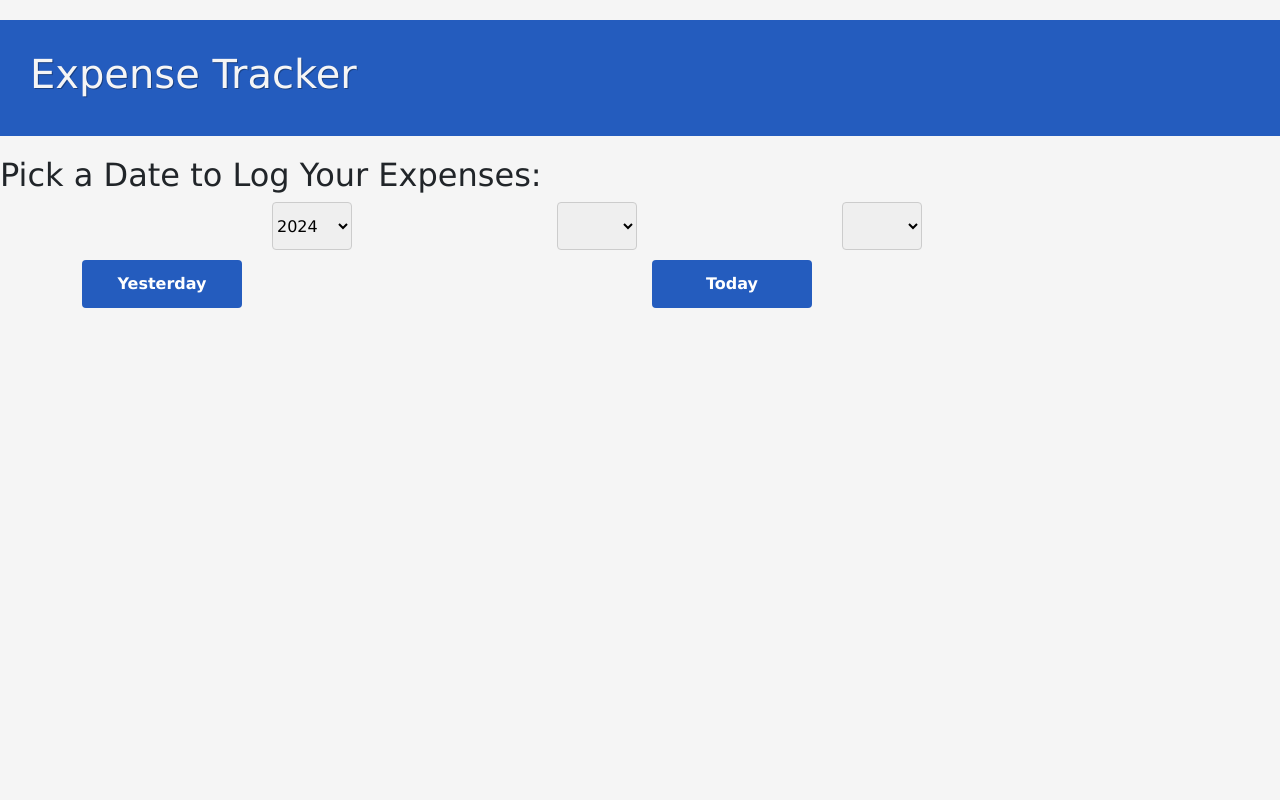
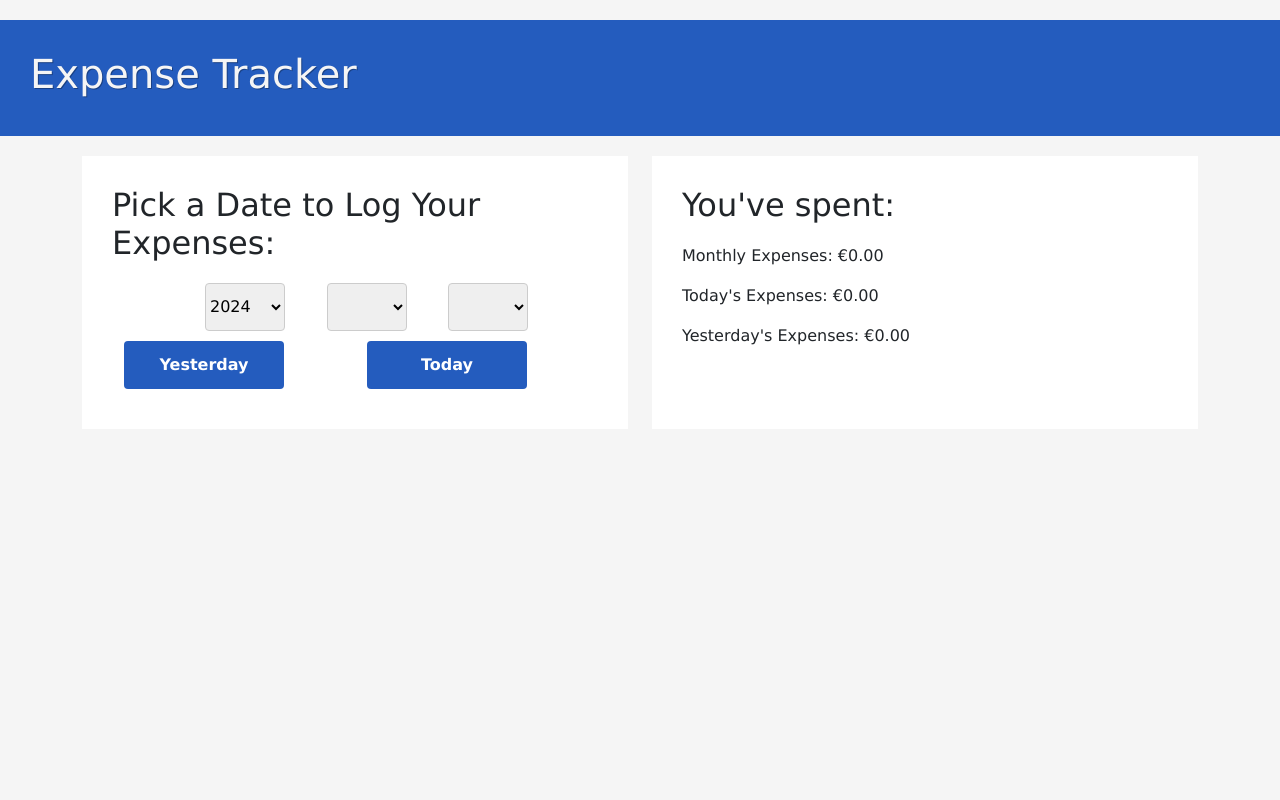
Before and after one commit to pazusyte/ppazus-WD.2.4.5, a Vue app: page / in a window 1280 px wide. Shown: the top 800 px of the page. Built offline with nearby package versions, Linux system fonts and the light colour scheme.

Commit message:
chore: updated DatePicker layout, added summary

```diff
--- a/src/views/HomeView.vue
+++ b/src/views/HomeView.vue
@@ -1,13 +1,66 @@
 <template>
-  <h2>Pick a Date to Log Your Expenses:</h2>
-  <main>
-    <DatePicker :selectedDate="selectedDate" />
-  </main>
+  <div class="container">
+    <div class="row">
+      <div class="col-md-6">
+        <section class="date-picker">
+          <h2>Pick a Date to Log Your Expenses:</h2>
+          <DatePicker :selectedDate="selectedDate" />
+        </section>
+      </div>
+      <div class="col-md-6">
+        <section class="expense-summary">
+          <h2>You've spent:</h2>
+          <p>
+            Monthly Expenses:
+            {{ monthlyExpenses.toLocaleString('en-US', { style: 'currency', currency: 'EUR' }) }}
+          </p>
+          <p>
+            Today's Expenses:
+            {{ todayExpenses.toLocaleString('en-US', { style: 'currency', currency: 'EUR' }) }}
+          </p>
+          <p>
+            Yesterday's Expenses:
+            {{ yesterdayExpenses.toLocaleString('en-US', { style: 'currency', currency: 'EUR' }) }}
+          </p>
+        </section>
+      </div>
+    </div>
+  </div>
 </template>
 
 <script setup lang="ts">
-import DatePicker from '../components/DatePicker.vue';
-import { ref } from 'vue';
+import DatePicker from '../components/DatePicker.vue'
+import {
+  calculateExpensesForMonth,
+  calculateExpensesForToday,
+  calculateExpensesForYesterday
+} from '@/components/expenses/expenseCalculations'
+import { ref } from 'vue'
 
-const selectedDate = ref(new Date().toISOString().slice(0, 10));
+const selectedDate = ref(new Date().toISOString().slice(0, 10))
+
+const currentDate = new Date()
+const currentMonth = currentDate.getMonth()
+const currentYear = currentDate.getFullYear()
+const monthlyExpenses = calculateExpensesForMonth(currentMonth, currentYear)
+const todayExpenses = calculateExpensesForToday()
+const yesterdayExpenses = calculateExpensesForYesterday()
 </script>
+
+<style scoped>
+h2 {
+  margin-bottom: 20px;
+}
+
+.date-picker {
+  padding: 30px;
+  height: 100%;
+  background-color: white;
+}
+
+.expense-summary {
+  padding: 30px;
+  height: 100%;
+  background-color: white;
+}
+</style>
```
